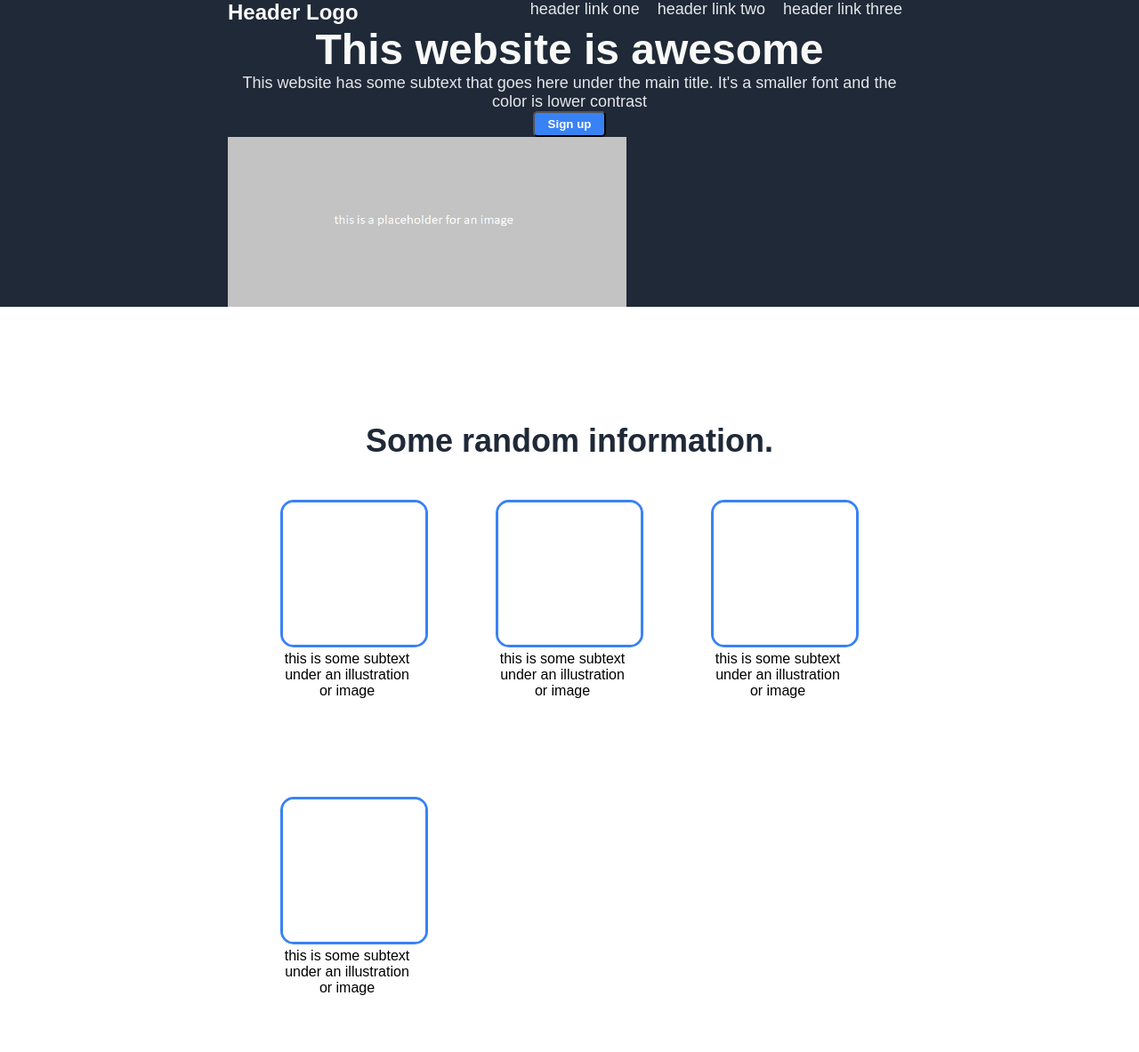
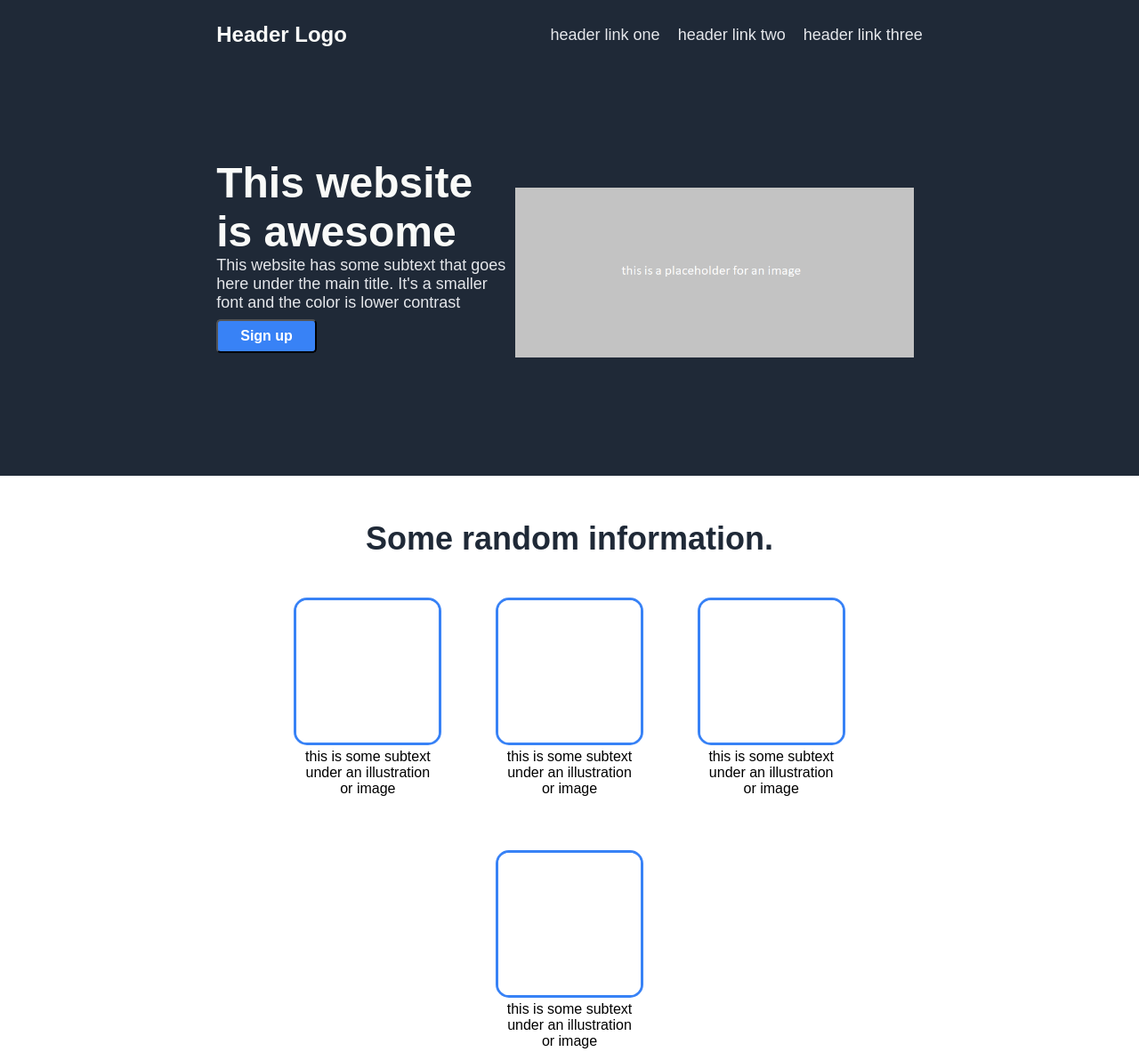
Before and after one commit to dimatteoluca/landing-page, a plain HTML site: page index.html in a window 1280 px wide. Shown: the top 1183 px of the page at 89% size. Drawn offline with Linux system fonts and the light colour scheme.

Commit message:
Update style

```diff
--- a/index.html
+++ b/index.html
@@ -8,40 +8,43 @@
     <link rel="stylesheet" href="./styles.css">
 </head>
 <body>
-    <div class="blue">
-        <header class="thin flex-container flex-end">
-            <p id="logo" class="primary">Header Logo</p>
+    <div class="blue external">
+        <header class="blue thin flexbox flex-end">
+            <p id="logo" class="flex-item">Header Logo</p>
             <a class="secondary" href="">header link one</a>
             <a class="secondary" href="">header link two</a>
             <a class="secondary" href="">header link three</a>
         </header>
-        <div class="thin flex-container">
-            <div>
+    </div>
+
+    <div class="blue internal">
+        <div class="thin flexbox">
+            <div class="flex-item">
                 <p class="primary">This website is awesome</p>
                 <p class="secondary">This website has some subtext that goes here under the main title. It's a smaller font and the color is lower contrast</p>
                 <button class="button azure" type="button">Sign up</button>
             </div>
-            <img class="rectangle-img" src="./images/grey-rectangle-placeholder.png">
+            <img class="rectangle-img flex-item" src="./images/grey-rectangle-placeholder.png">
         </div>
     </div>
 
-    <div class="inside">
-        <div class="thinner">
+    <div class="internal">
+        <div class="thinner text-center">
             <p class="info">Some random information.</p>
-            <div class="flex-container flex-between">
-                <div class="margin">
+            <div class="flexbox flex-between">
+                <div class="flex-item margin-15">
+                    <img class="flex-item square-img" src="./images/white-square-placeholder.png">
+                    <p class="subtext">this is some subtext under an illustration or image</p>
+                </div>
+                <div class="flex-item margin-15">
                     <img class="square-img" src="./images/white-square-placeholder.png">
                     <p class="subtext">this is some subtext under an illustration or image</p>
                 </div>
-                <div class="margin">
+                <div class="flex-item margin-15">
                     <img class="square-img" src="./images/white-square-placeholder.png">
                     <p class="subtext">this is some subtext under an illustration or image</p>
                 </div>
-                <div class="margin">
-                    <img class="square-img" src="./images/white-square-placeholder.png">
-                    <p class="subtext">this is some subtext under an illustration or image</p>
-                </div>
-                <div class="margin">
+                <div class="flex-item margin-15">
                     <img class="square-img" src="./images/white-square-placeholder.png">
                     <p class="subtext">this is some subtext under an illustration or image</p>
                 </div>
@@ -49,17 +52,17 @@
         </div>
     </div>
 
-    <div class="quote-section inside">
+    <div class="quote-section internal">
         <div class="thinner">
             <p class="quote">This is an inspiring quote, or a testimonial from a customer. Maybe it's just filling up space, or maybe people will actually read it. Who knows? All i know is that it looks nice.</p>
             <p class="quoter">-Thor, God of Thunder</p>
         </div>
     </div>
 
-    <div class="inside">
-        <div class="azure thin flex-container flex-evenly">
+    <div class="internal">
+        <div class="azure thin call-to-action flexbox flex-evenly">
             <div>
-                <p>Call to action! It's time!</p>
+                <p class="bold">Call to action! It's time!</p>
                 <p>Sign up for our product by clicking that button right over there!</p>
             </div>
             <div>
@@ -68,7 +71,7 @@
         </div>
     </div>
 
-    <footer class="blue secondary">
+    <footer class="blue external secondary text-center">
         <p>Copyright © The Odin Project 2021</p>
     </footer>
 </body>
--- a/styles.css
+++ b/styles.css
@@ -1,45 +1,67 @@
 body {
     font-family: sans-serif;
     margin: 0 !important;
-}
-
-div {
-    text-align: center;
 }
 
 p {
     margin: 0 !important;
 }
 
+header a {
+    margin-left: 20px;
+}
+
+header a:link {
+    text-decoration: none;
+}
+
+header a:visited {
+    text-decoration: none;
+}
+
+header a:hover {
+    text-decoration: none;
+}
+
+header a:active {
+    text-decoration: none;
+}
+
+button {
+    cursor: pointer;
+}
+
 #logo {
     font-size: 24px;
-    flex: 1;
+    font-weight: bold;
+    color: #f9faf8;
     text-align: start;
 }
 
-header a {
-    margin: 0 10px;
+.internal {
+    padding: 130px 0;
 }
 
-a:link {
-    text-decoration: none;
+.external {
+    padding: 25px 0;
 }
 
-a:visited {
-    text-decoration: none;
+.thin {
+    max-width: 62vmax;
+    min-width: 85vmin;
+    margin: auto;
 }
 
-a:hover {
-    text-decoration: none;
+.thinner {
+    max-width: 50vmax;
+    min-width: 85vmin;
+    margin: auto;
 }
 
-a:active {
-    text-decoration: none;
-}
-
-.flex-container {
+.flexbox {
     display: flex;
     flex-wrap: wrap;
+    align-items: center;
 }
 
 .flex-between {
@@ -54,34 +76,27 @@ a:active {
     justify-content: end;
 }
 
-.inside {
-    padding: 130px 0;
+.flex-item {
+    flex: 1;
 }
 
-.thin {
-    max-width: 60vmax;
-    min-width: 85vmin;
-    margin: auto;
+.text-center {
+    text-align: center;
 }
 
-.thinner {
-    max-width: 46vmax;
-    min-width: 85vmin;
-    margin: auto;
-}
-
-.margin {
+.margin-15 {
     margin: 15px;
 }
 
-.blue {
-    background-color: #1f2937;
+.bold {
+    font-weight: bold;
 }
 
 .primary {
     font-size: 48px;
     font-weight: bolder;
     color: #f9faf8;
+    margin-top: -30px !important;
 }
 
 .secondary {
@@ -89,16 +104,20 @@ a:active {
     color: #e5e7eb;
 }
 
-.button {
-    border-radius: 5px;
-    padding: 5px 15px;
-    font-weight: bold;
+.blue {
+    background-color: #1f2937;
+}
+
+.azure {
+    background-color: #3882f6;
+    color: white;
 }
 
 .info {
     font-size: 36px;
     font-weight: bolder;
     color: #1f2937;
+    margin-top: -80px !important;
 }
 
 .quote-section {
@@ -118,9 +137,18 @@ a:active {
     text-align: end;
 }
 
-.azure {
-    background-color: #3882f6;
-    color: white;
+.call-to-action {
+    font-size: 20px;
+    padding: 45px 0;
+    border-radius: 7px;
+}
+
+.button {
+    font-size: 16px;
+    border-radius: 5px;
+    padding: 8px 25px;
+    font-weight: bold;
+    margin: 8px 0;
 }
 
 .white-border {
@@ -131,6 +159,7 @@ a:active {
 .rectangle-img {
     max-width: 35vmax;
     height: auto;
+    margin: 0 10px;
 }
 
 .square-img {
@@ -145,5 +174,5 @@ a:active {
 .subtext {
     width: 150px;
     height: auto;
-    margin-bottom: 50px !important;
+    margin: auto !important;
 }
```
